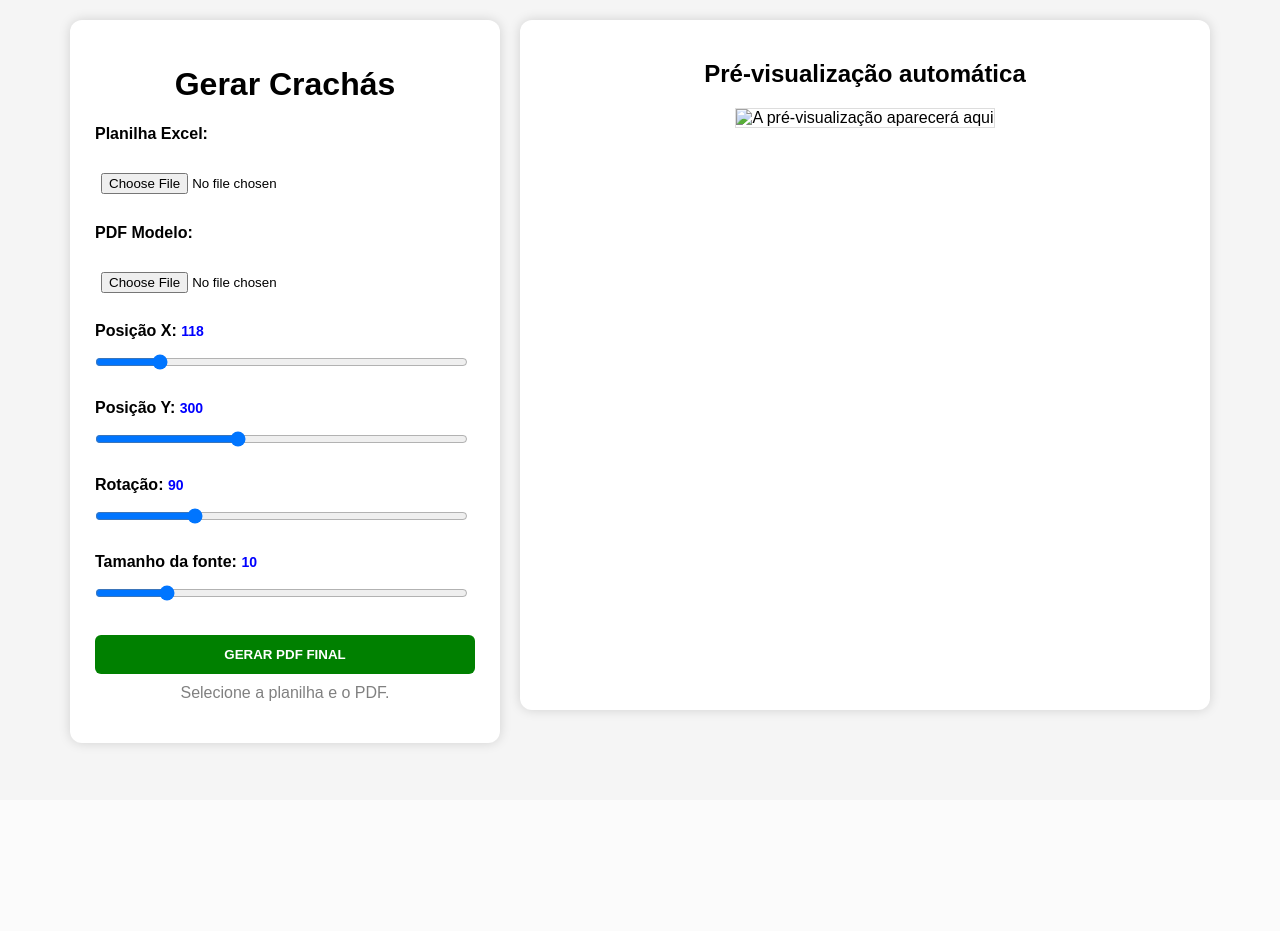
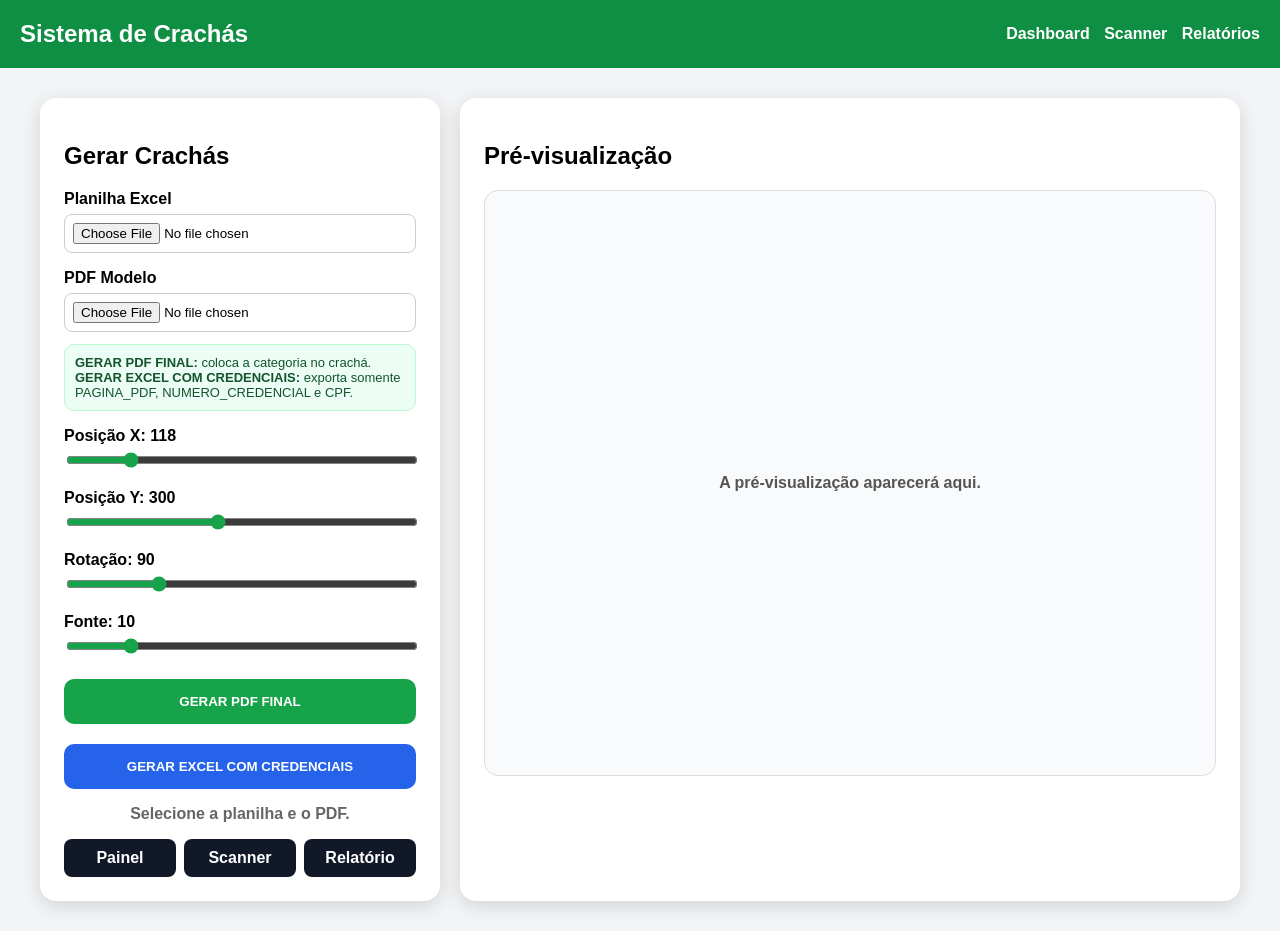
Before and after one commit to Leo290803/sistema-cracha, a Flask app: page / in a window 1280 px wide. Before the commit the page ends 748 px from the top, so only its background shows below. Run offline with Flask 3, Linux system fonts and the light colour scheme.

Commit message:
Refactor index.html for layout and styling updates

```diff
--- a/templates/index.html
+++ b/templates/index.html
@@ -1,234 +1,164 @@
 <!DOCTYPE html>
-<html lang="pt-br">
+<html lang="pt-BR">
 <head>
 <meta charset="UTF-8">
-    <title>Sistema de Crachá</title>
-
+<meta name="viewport" content="width=device-width, initial-scale=1.0">
+<title>Gerador de Crachás</title>
 <style>
-        body {
-            font-family: Arial, sans-serif;
-            background: #f5f5f5;
-            margin: 0;
-            padding: 20px;
-        }
-
-        .container {
-            display: flex;
-            gap: 20px;
-            justify-content: center;
-            align-items: flex-start;
-        }
-
-        .box {
-            background: white;
-            padding: 25px;
-            border-radius: 12px;
-            width: 380px;
-            box-shadow: 0 0 12px rgba(0,0,0,0.15);
-        }
-
-        .preview {
-            background: white;
-            padding: 20px;
-            border-radius: 12px;
-            width: 650px;
-            min-height: 650px;
-            box-shadow: 0 0 12px rgba(0,0,0,0.15);
-            text-align: center;
-        }
-
-        h1, h2 {
-            text-align: center;
-        }
-
-        input {
-            margin: 8px 0;
-            padding: 6px;
-        }
-
-        input[type="file"] {
-            width: 95%;
-        }
-
-        input[type="range"] {
-            width: 95%;
-        }
-
-        button {
-            background: green;
-            color: white;
-            border: none;
-            padding: 12px 25px;
-            border-radius: 6px;
-            cursor: pointer;
-            margin-top: 20px;
-            font-weight: bold;
-            width: 100%;
-        }
-
-        button:hover {
-            background: darkgreen;
-        }
-
-        label {
-            font-weight: bold;
-        }
-
-        .linha {
-            margin-top: 15px;
-        }
-
-        #previewImg {
-            max-width: 100%;
-            border: 1px solid #ddd;
-            background: white;
-        }
-
-        #status {
-            color: gray;
-            margin-top: 10px;
-            text-align: center;
-        }
-
-        .valor {
-            color: blue;
-            font-size: 14px;
+body{font-family:Arial;background:#f3f4f6;margin:0}
+.top{background:#0f8f43;color:white;padding:20px;display:flex;justify-content:space-between;align-items:center}
+.top h2{margin:0}
+.top a{color:white;margin-left:10px;font-weight:bold;text-decoration:none}
+.wrap{max-width:1200px;margin:30px auto;display:grid;grid-template-columns:400px 1fr;gap:20px;padding:0 15px}
+.card{background:white;padding:24px;border-radius:16px;box-shadow:0 5px 20px #0002}
+label{font-weight:bold;display:block;margin-top:16px}
+input{width:100%;margin-top:6px;padding:8px;border:1px solid #ccc;border-radius:8px;box-sizing:border-box}
+input[type=range]{accent-color:#16a34a;padding:0}
+button{width:100%;padding:15px;margin-top:20px;border:0;border-radius:10px;background:#16a34a;color:white;font-weight:bold;cursor:pointer}
+button:hover{opacity:.92}
+.btn-blue{background:#2563eb}
+.preview{min-height:560px;display:grid;place-items:center;border:1px solid #ddd;border-radius:14px;background:#f9fafb;text-align:center;color:#555;font-weight:bold;padding:12px}
+.preview img{max-width:100%}
+.links{display:grid;grid-template-columns:repeat(3,1fr);gap:8px;margin-top:15px}
+.links a{text-align:center;background:#111827;color:white;text-decoration:none;padding:10px;border-radius:8px;font-weight:bold}
+.info{background:#ecfdf5;border:1px solid #bbf7d0;color:#14532d;padding:10px;border-radius:10px;font-size:13px;margin-top:12px}
+@media(max-width:900px){
+  .wrap{grid-template-columns:1fr}
+  .top{display:block;text-align:center}
+  .top div{margin-top:12px}
 }
 </style>
 </head>
 
 <body>
+<div class="top">
+  <h2>Sistema de Crachás</h2>
+  <div>
+    <a href="/dashboard">Dashboard</a>
+    <a href="/scanner">Scanner</a>
+    <a href="/relatorio">Relatórios</a>
+  </div>
+</div>
 
-<div class="container">
+<div class="wrap">
+  <div class="card">
+    <h2>Gerar Crachás</h2>
 
-    <div class="box">
-        <h1>Gerar Crachás</h1>
+    <form id="formCrachas" action="/gerar" method="POST" enctype="multipart/form-data">
+      <label>Planilha Excel</label>
+      <input type="file" name="excel" id="excel" accept=".xlsx,.xls" required>
 
-        <form id="formCracha" action="/gerar" method="post" enctype="multipart/form-data">
-
-            <p><b>Planilha Excel:</b></p>
-            <input type="file" name="excel" id="excel" accept=".xlsx" required>
-
-            <p><b>PDF Modelo:</b></p>
+      <label>PDF Modelo</label>
       <input type="file" name="pdf" id="pdf" accept=".pdf" required>
 
-            <div class="linha">
-                <label>Posição X: <span id="valorX" class="valor">118</span></label><br>
-                <input type="range" name="pos_x" id="pos_x" min="0" max="800" value="118">
+      <div class="info">
+        <strong>GERAR PDF FINAL:</strong> coloca a categoria no crachá.<br>
+        <strong>GERAR EXCEL COM CREDENCIAIS:</strong> exporta somente PAGINA_PDF, NUMERO_CREDENCIAL e CPF.
       </div>
 
-            <div class="linha">
-                <label>Posição Y: <span id="valorY" class="valor">300</span></label><br>
-                <input type="range" name="pos_y" id="pos_y" min="0" max="800" value="300">
-            </div>
+      <label>Posição X: <span id="xv">118</span></label>
+      <input type="range" min="0" max="700" value="118" name="pos_x" id="pos_x">
 
-            <div class="linha">
-                <label>Rotação: <span id="valorRotacao" class="valor">90</span></label><br>
-                <input type="range" name="rotacao" id="rotacao" min="0" max="360" value="90">
-            </div>
+      <label>Posição Y: <span id="yv">300</span></label>
+      <input type="range" min="0" max="700" value="300" name="pos_y" id="pos_y">
 
-            <div class="linha">
-                <label>Tamanho da fonte: <span id="valorFonte" class="valor">10</span></label><br>
-                <input type="range" name="fonte" id="fonte" min="6" max="30" value="10">
-            </div>
+      <label>Rotação: <span id="rv">90</span></label>
+      <input type="range" min="0" max="360" value="90" name="rotacao" id="rotacao">
+
+      <label>Fonte: <span id="fv">10</span></label>
+      <input type="range" min="6" max="30" value="10" name="fonte" id="fonte">
 
       <button type="submit">GERAR PDF FINAL</button>
 
+      <button type="submit" formaction="/gerar-excel-credenciais" formmethod="POST" class="btn-blue">
+        GERAR EXCEL COM CREDENCIAIS
+      </button>
     </form>
 
-        <p id="status">Selecione a planilha e o PDF.</p>
+    <p id="status" style="text-align:center;color:#666;font-weight:bold">
+      Selecione a planilha e o PDF.
+    </p>
+
+    <div class="links">
+      <a href="/painel">Painel</a>
+      <a href="/scanner">Scanner</a>
+      <a href="/relatorio">Relatório</a>
+    </div>
   </div>
 
-    <div class="preview">
-        <h2>Pré-visualização automática</h2>
-        <img id="previewImg" src="" alt="A pré-visualização aparecerá aqui">
+  <div class="card">
+    <h2>Pré-visualização</h2>
+    <div class="preview" id="preview">A pré-visualização aparecerá aqui.</div>
   </div>
-
 </div>
 
 <script>
-    const form = document.getElementById("formCracha");
+const excel = document.getElementById('excel');
+const pdf = document.getElementById('pdf');
+const posX = document.getElementById('pos_x');
+const posY = document.getElementById('pos_y');
+const rot = document.getElementById('rotacao');
+const fonte = document.getElementById('fonte');
 
-    const excel = document.getElementById("excel");
-    const pdf = document.getElementById("pdf");
+const xv = document.getElementById('xv');
+const yv = document.getElementById('yv');
+const rv = document.getElementById('rv');
+const fv = document.getElementById('fv');
+const statusBox = document.getElementById('status');
+const previewBox = document.getElementById('preview');
 
-    const posX = document.getElementById("pos_x");
-    const posY = document.getElementById("pos_y");
-    const rotacao = document.getElementById("rotacao");
-    const fonte = document.getElementById("fonte");
-
-    const valorX = document.getElementById("valorX");
-    const valorY = document.getElementById("valorY");
-    const valorRotacao = document.getElementById("valorRotacao");
-    const valorFonte = document.getElementById("valorFonte");
-
-    const statusTexto = document.getElementById("status");
-    const previewImg = document.getElementById("previewImg");
-
-    let timer = null;
-
-    function atualizarValores() {
-        valorX.innerText = posX.value;
-        valorY.innerText = posY.value;
-        valorRotacao.innerText = rotacao.value;
-        valorFonte.innerText = fonte.value;
+function vals(){
+  xv.textContent = posX.value;
+  yv.textContent = posY.value;
+  rv.textContent = rot.value;
+  fv.textContent = fonte.value;
 }
 
-    function agendarPreview() {
-        atualizarValores();
+async function preview(){
+  vals();
 
-        clearTimeout(timer);
-        timer = setTimeout(gerarPreview, 500);
-    }
-
-    async function gerarPreview() {
-        if (!excel.files.length || !pdf.files.length) {
-            statusTexto.innerText = "Selecione a planilha e o PDF.";
+  if(!excel.files.length || !pdf.files.length){
+    statusBox.textContent = 'Selecione a planilha e o PDF.';
     return;
   }
 
-        statusTexto.innerText = "Atualizando pré-visualização...";
+  statusBox.textContent = 'Gerando pré-visualização...';
 
-        const formData = new FormData();
+  let fd = new FormData();
+  fd.append('excel', excel.files[0]);
+  fd.append('pdf', pdf.files[0]);
+  fd.append('pos_x', posX.value);
+  fd.append('pos_y', posY.value);
+  fd.append('rotacao', rot.value);
+  fd.append('fonte', fonte.value);
 
-        formData.append("excel", excel.files[0]);
-        formData.append("pdf", pdf.files[0]);
-        formData.append("pos_x", posX.value);
-        formData.append("pos_y", posY.value);
-        formData.append("rotacao", rotacao.value);
-        formData.append("fonte", fonte.value);
-
-        try {
-            const resposta = await fetch("/preview", {
-                method: "POST",
-                body: formData
+  try{
+    let r = await fetch('/preview', {
+      method: 'POST',
+      body: fd
     });
 
-            const dados = await resposta.json();
+    let d = await r.json();
 
-            if (dados.ok) {
-                previewImg.src = dados.imagem;
-                statusTexto.innerText =
-                    `Atualizado | X: ${posX.value} | Y: ${posY.value} | Rotação: ${rotacao.value} | Fonte: ${fonte.value}`;
-            } else {
-                statusTexto.innerText = "Erro: " + dados.erro;
+    if(d.ok){
+      previewBox.innerHTML = '<img src="' + d.imagem + '">';
+      statusBox.textContent = 'Atualizado';
+    }else{
+      previewBox.innerHTML = 'Erro na pré-visualização:<br>' + d.erro;
+      statusBox.textContent = 'Erro na pré-visualização.';
     }
-
-        } catch (erro) {
-            statusTexto.innerText = "Erro ao gerar preview.";
+  }catch(e){
+    previewBox.innerHTML = 'Erro ao conectar com o servidor.';
+    statusBox.textContent = 'Erro ao conectar com o servidor.';
   }
 }
 
-    excel.addEventListener("change", agendarPreview);
-    pdf.addEventListener("change", agendarPreview);
+[excel, pdf, posX, posY, rot, fonte].forEach(e => {
+  e.addEventListener('change', preview);
+  e.addEventListener('input', preview);
+});
 
-    posX.addEventListener("input", agendarPreview);
-    posY.addEventListener("input", agendarPreview);
-    rotacao.addEventListener("input", agendarPreview);
-    fonte.addEventListener("input", agendarPreview);
-
-    atualizarValores();
+vals();
 </script>
-
 </body>
 </html>
```
Lines whose indentation alone changed are shown as unchanged.
